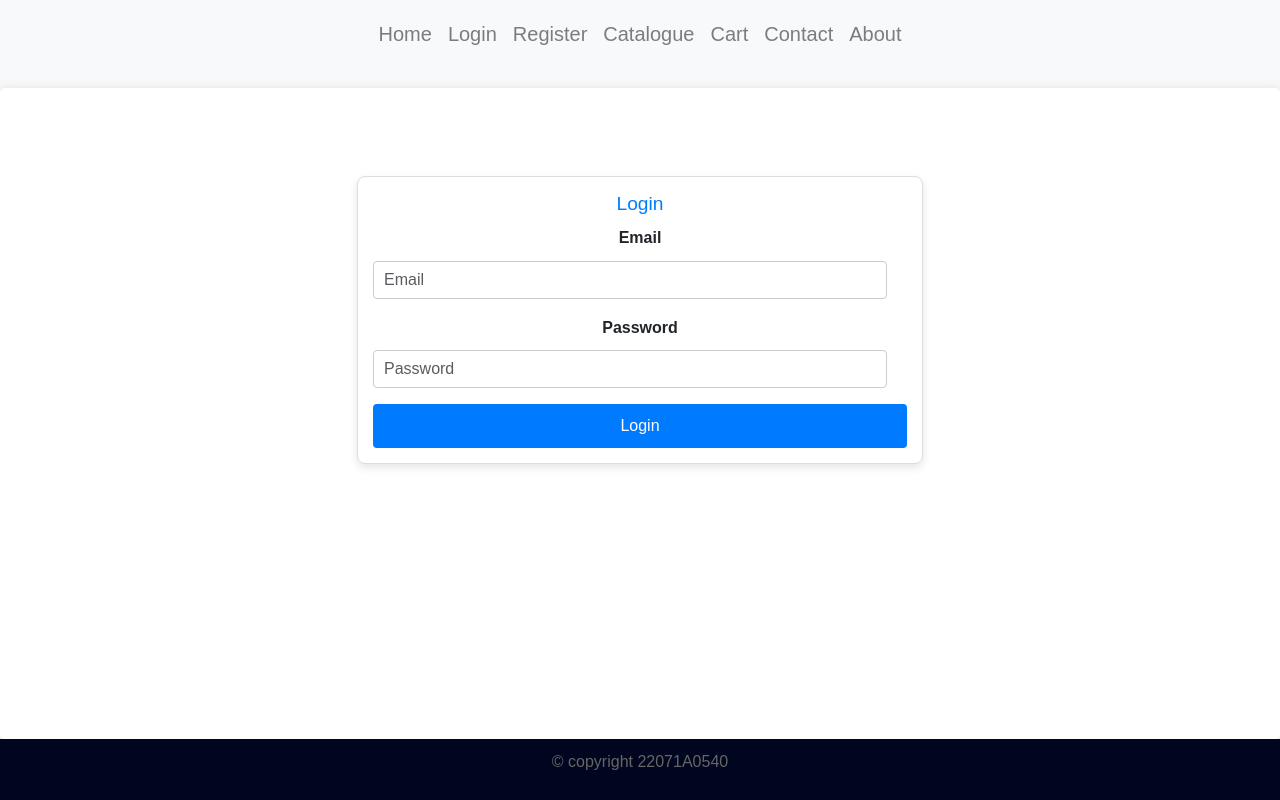
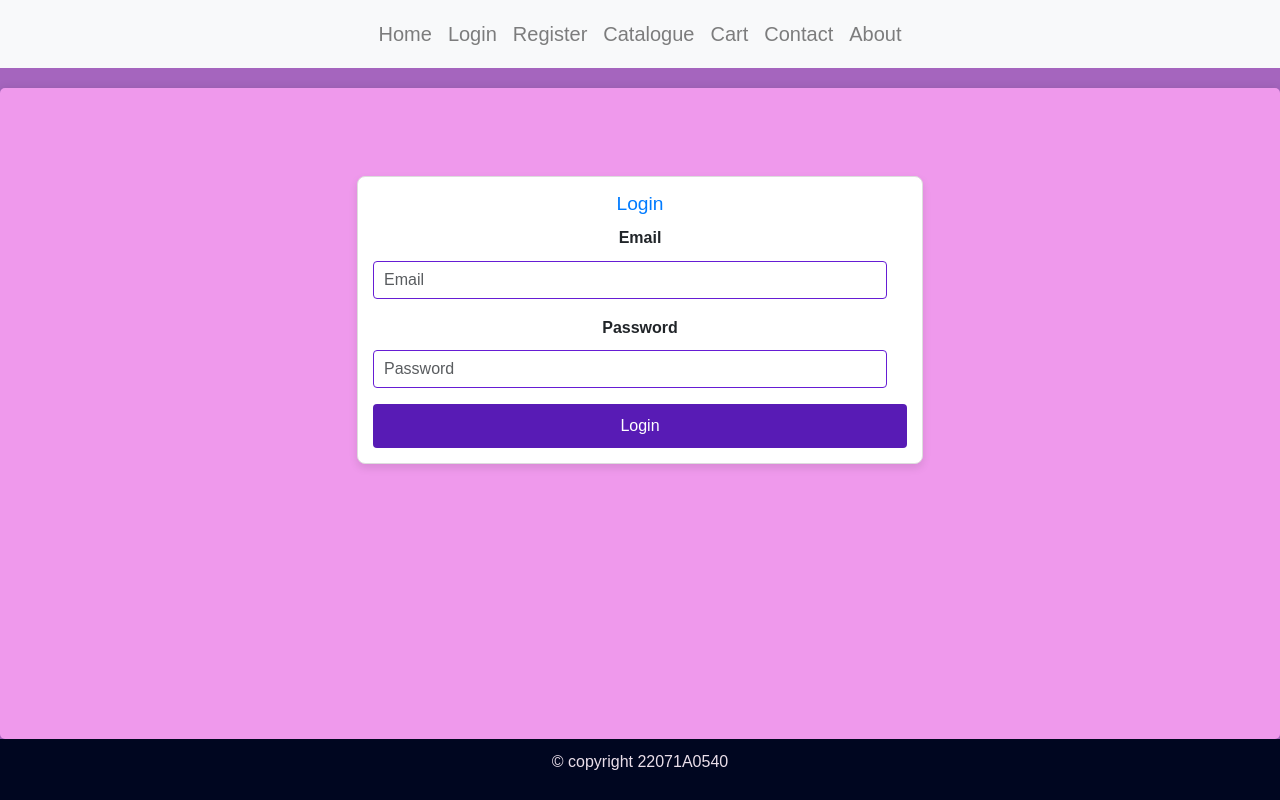
Before and after one commit to fruzie99/WAD, a React (Create React App) app: page /login in a window 1280 px wide. Built offline with nearby package versions, Linux system fonts and the light colour scheme.

Commit message:
Update style.css

```diff
--- a/src/components/style.css
+++ b/src/components/style.css
@@ -19,7 +19,7 @@
 
 body {
   font-family: Arial, sans-serif;
-  background-color: #f8f9fa;
+  background-color: #a565be;
   color: #333;
   line-height: 1.6;
   min-height: 100vh;
@@ -39,14 +39,14 @@ body {
 
 footer {
   background-color: #000620;
-  color: #fff;
+  color: #ebd7e8;
   text-align: center;
   padding: 10px 0;
   margin-top: auto; /* This pushes the footer to the bottom */
 }
 
 main {
-  background-color: #fff;
+  background-color: #ef99ec;
   padding: 20px;
   margin-top: 20px;
   border-radius: 5px;
@@ -62,18 +62,18 @@ main {
 
 /* Typography */
 h1, h2, h3, h4, h5, h6 {
-  color: #333;
+  color: #000000;
   margin-bottom: 20px;
   text-align: center;
 }
 
 p {
-  color: #666;
+  color: #eadfea;
   margin-bottom: 15px;
 }
 
 a {
-  color: #007bff;
+  color: #e3d7e2;
   text-decoration: none;
 }
 
@@ -84,7 +84,7 @@ a:hover {
 /* Buttons */
 .btn {
   display: inline-block;
-  background-color: #007bff;
+  background-color: #581bb5;
   color: #fff;
   padding: 10px 20px;
   border-radius: 4px;
@@ -116,7 +116,7 @@ textarea {
   width: calc(100% - 20px);
   padding: 10px;
   margin: 10px 0;
-  border: 1px solid #ccc;
+  border: 1px solid #661dd4;
   border-radius: 4px;
 }
 
```
